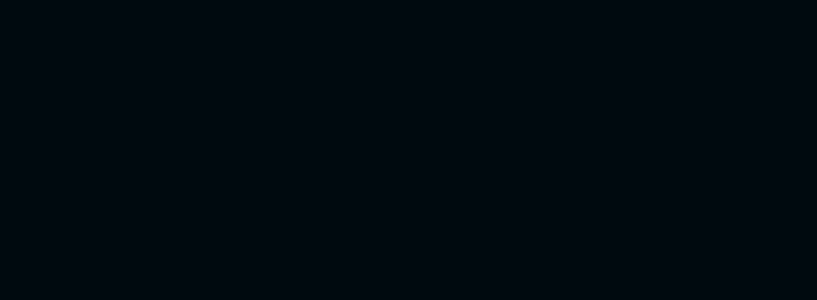
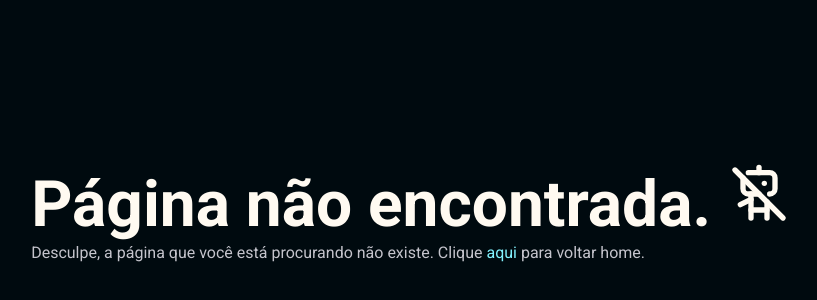
Before and after one commit to jean88asl/Food-explorer-frontend, a React (Vite) app: page /dish/1 in a window 1280 px wide. Before the commit this address had no page. Shown: the part 188-488 px from the top of the page, without its empty margins (229-1046 px from the left). Built offline with nearby package versions, Linux system fonts and the light colour scheme.

Commit message:
page 404  added

```diff
--- a/src/components/Header/index.jsx
+++ b/src/components/Header/index.jsx
@@ -36,6 +36,11 @@
 
     function handleNavigate() {
         navigate("/userrequests")
+    }
+
+    function handleSignOut() {
+        navigate("/")
+        signOut()
     }
 
     useEffect(() => {
@@ -87,7 +92,7 @@
                     Pedidos (0)
                 </ButtonRequests>
 
-                <ButtonSignOut onClick={signOut}>
+                <ButtonSignOut onClick={handleSignOut}>
                     <FaArrowRightFromBracket />
                 </ButtonSignOut>
             </HeaderContainer>
--- /dev/null
+++ b/src/pages/NotFound/index.jsx
@@ -0,0 +1,13 @@
+import { Container } from "./styles";
+import { TbRobotOff } from "react-icons/tb";
+
+export function NotFound() {
+    return (
+        <Container>
+            <section>
+                <h1>Página não encontrada. <TbRobotOff/> </h1>
+                <p>Desculpe, a página que você está procurando não existe. Clique <a href="/">aqui</a> para voltar home.</p>
+            </section>
+        </Container>
+    )
+}
--- /dev/null
+++ b/src/pages/NotFound/styles.js
@@ -0,0 +1,31 @@
+import styled from "styled-components";
+
+export const Container = styled.div`
+    height: 100vh;
+    width: 100vw;
+
+    display: flex;
+    align-items: center;
+    justify-content: center;
+
+    section {
+        display: flex;
+        flex-direction: column;
+        line-height: 1.2;
+
+        color: ${({theme}) => theme['LIGHT-200']};
+
+        h1 {
+            font-size: 4rem;
+            margin: 0;
+        }
+
+        p {
+            color: ${({theme}) => theme['LIGHT-400']};
+        }
+
+        a {
+            color: ${({theme}) => theme['CAKE-200']};
+        }
+    }
+`
--- /dev/null
+++ b/src/routes/admin.routes.jsx
@@ -0,0 +1,28 @@
+import { Routes, Route, Navigate } from "react-router-dom"
+
+import { Home } from '../pages/Home'
+import { Dish } from '../pages/Dish'
+import { AddDish } from '../pages/Admin/AddDish'
+import { EditDish } from "../pages/Admin/EditDish"
+import { UserRequests } from "../pages/UserRequests"
+import { NotFound } from "../pages/NotFound"
+
+export function AdminRoutes() {
+    const user = localStorage.getItem("@foodexplorer:user")
+
+    return (
+        <Routes>
+            <Route path='/' element={<Home />} />
+            <Route path='/dish/:id' element={<Dish />} />
+            <Route path='/add' element={<AddDish />} />
+            <Route path='/editdish/:id' element={<EditDish />} />
+            <Route path='/userrequests' element={<UserRequests />} />
+
+            {user ? (
+                <Route path="*" element={<NotFound />} />
+            ) : (
+                <Route path="*" element={<Navigate to="/" />} />
+            )}
+        </Routes>
+    )
+}
--- a/src/routes/app.routes.jsx
+++ b/src/routes/app.routes.jsx
@@ -2,12 +2,16 @@
 
 import { SignIn } from '../pages/SignIn'
 import { SignUp } from '../pages/SignUp'
+
+import { NotFound } from "../pages/NotFound"
 
 export function AppRoutes() {
     return (
         <Routes>
             <Route path='/' element={<SignIn />} />
             <Route path='/signup' element={<SignUp />} />
+
+            <Route path="*" element={<NotFound />} />
         </Routes>
     )
 }
--- a/src/routes/auth.routes.jsx
+++ b/src/routes/auth.routes.jsx
@@ -1,22 +1,27 @@
-import { Routes, Route } from "react-router-dom"
+import { Routes, Route, Navigate } from "react-router-dom"
 
 import { Home } from '../pages/Home'
 import { Dish } from '../pages/Dish'
-import { AddDish } from '../pages/Admin/AddDish'
-import { EditDish } from "../pages/Admin/EditDish"
 import { UserRequests } from "../pages/UserRequests"
 
 import { DishProvider } from "../contexts/DishContext"
+import { NotFound } from "../pages/NotFound"
 
 export function AuthRoutes() {
+    const user = localStorage.getItem("@foodexplorer:user")
+
     return (
         <DishProvider>
             <Routes>
                 <Route path='/' element={<Home />} />
                 <Route path='/dish/:id' element={<Dish />} />
-                <Route path='/add' element={<AddDish />} />
-                <Route path='/editdish/:id' element={<EditDish />} />
                 <Route path='/userrequests' element={<UserRequests />} />
+
+                {user ? (
+                    <Route path="*" element={<NotFound />} />
+                ) : (
+                    <Route path="*" element={<Navigate to="/" />} />
+                )}
             </Routes>
         </DishProvider>
     )
--- a/src/routes/index.jsx
+++ b/src/routes/index.jsx
@@ -3,13 +3,14 @@
 
 import { AppRoutes } from "./app.routes"
 import { AuthRoutes } from "./auth.routes"
+import { AdminRoutes } from "./admin.routes"
 
 export function Routes() {
     const { user } = useAuth()
 
     return (
         <BrowserRouter>
-            {user ? <AuthRoutes /> : <AppRoutes />}
+            {user ? <AuthRoutes /> || <AdminRoutes /> : <AppRoutes />}
         </BrowserRouter>
     )
 }
```
